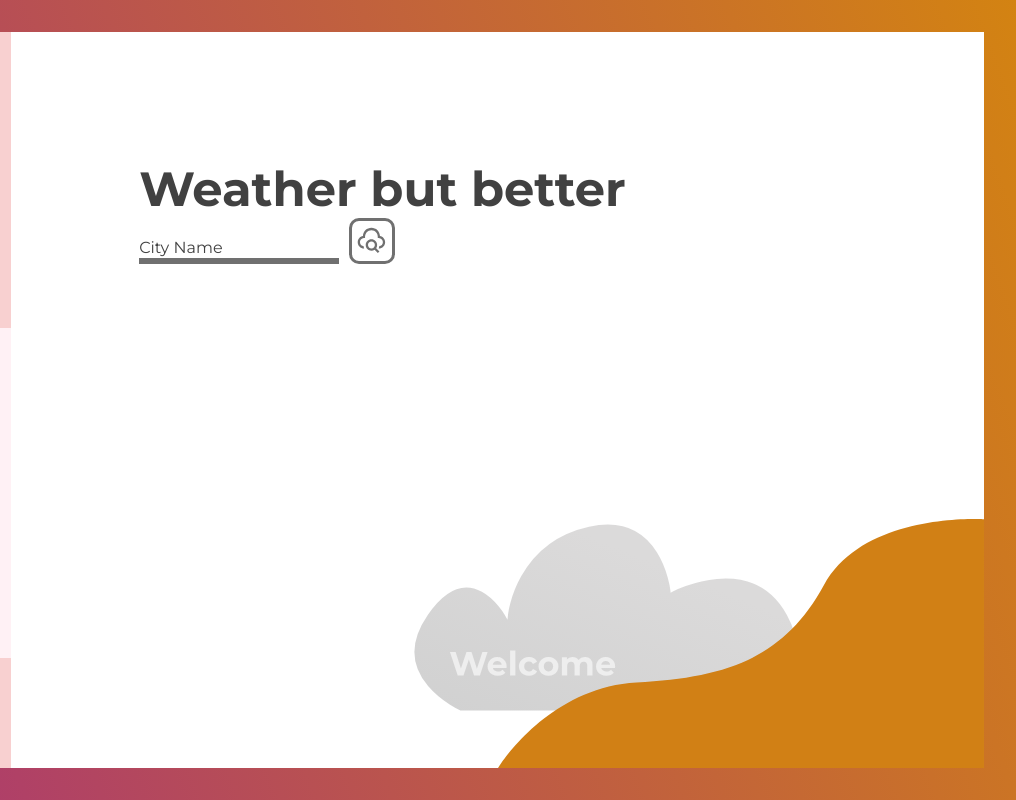
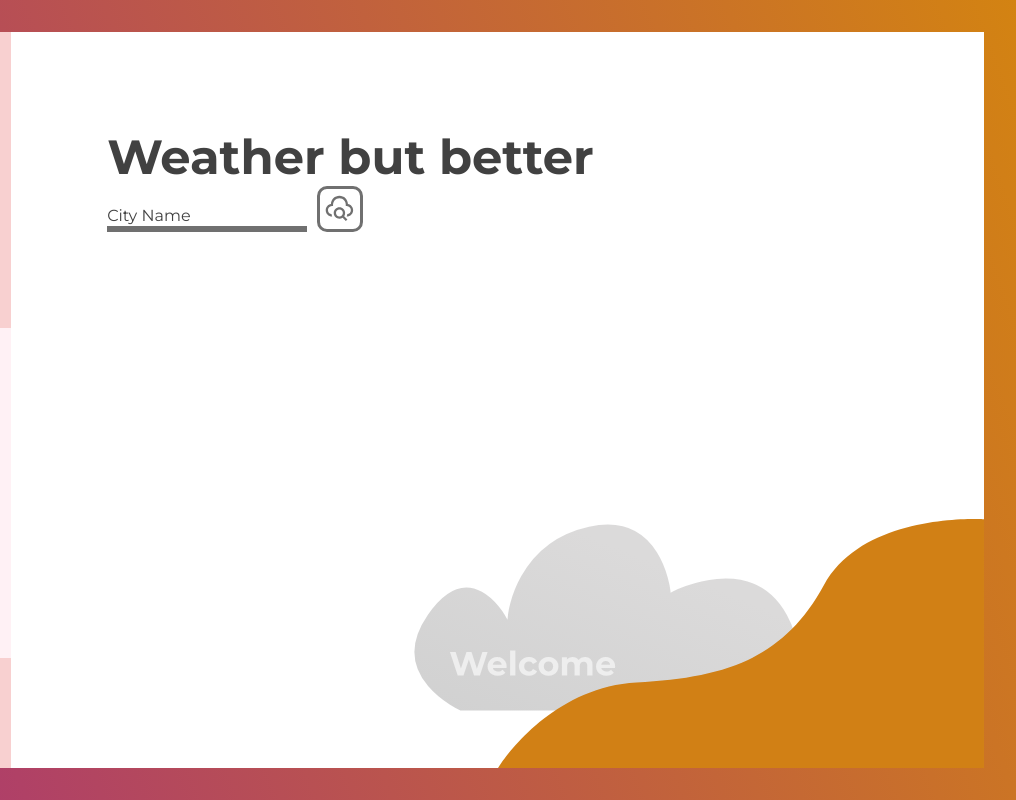
Before and after one commit to rafalciecwierz/Weather-But-Better, a plain HTML site: page index.html in a window 1280 px wide. Shown: the full height of the page, 264-1280 px from the left. Drawn offline with Linux system fonts and the light colour scheme.

Commit message:
FIX: Padding for main container

```diff
--- a/css/style.css
+++ b/css/style.css
@@ -398,7 +398,7 @@ input:valid + label{
     }
     .mainBox{
         margin: 0px;
-        padding: 8em;
+        padding: 6em;
     }
 
     .avatar {
```
